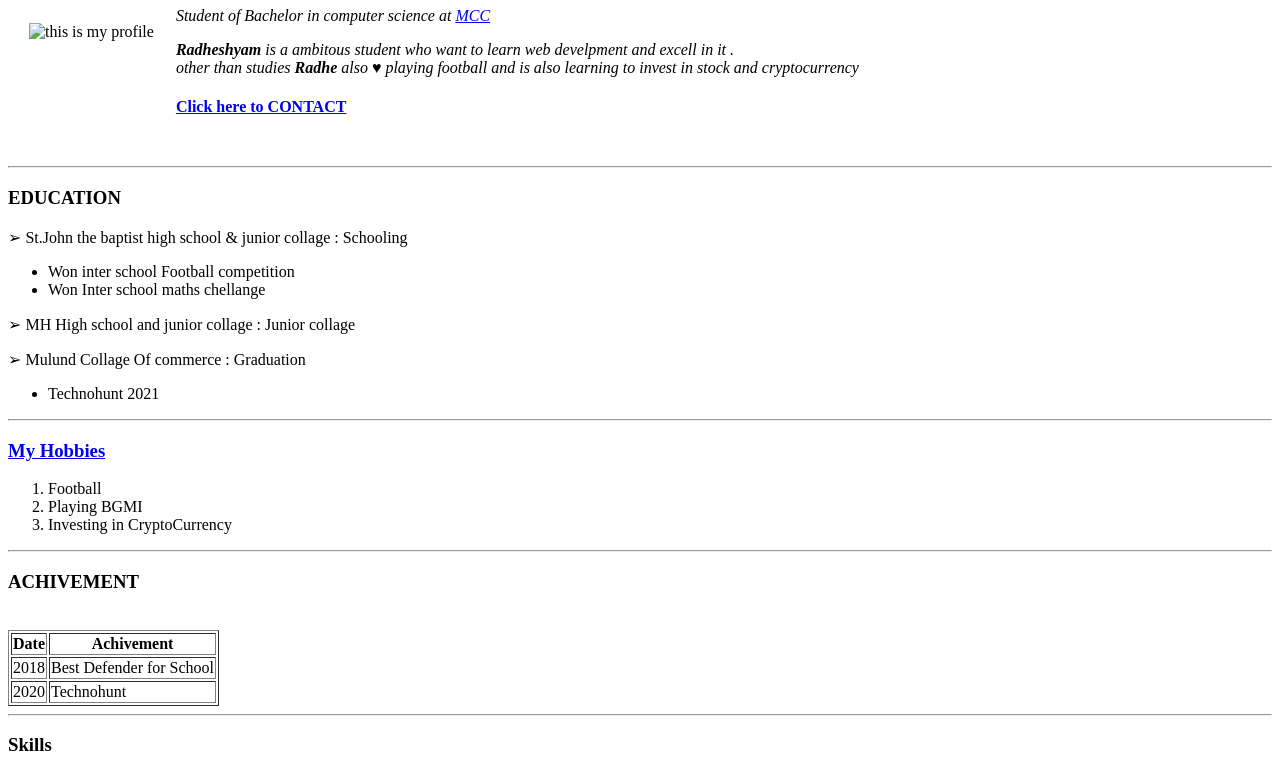
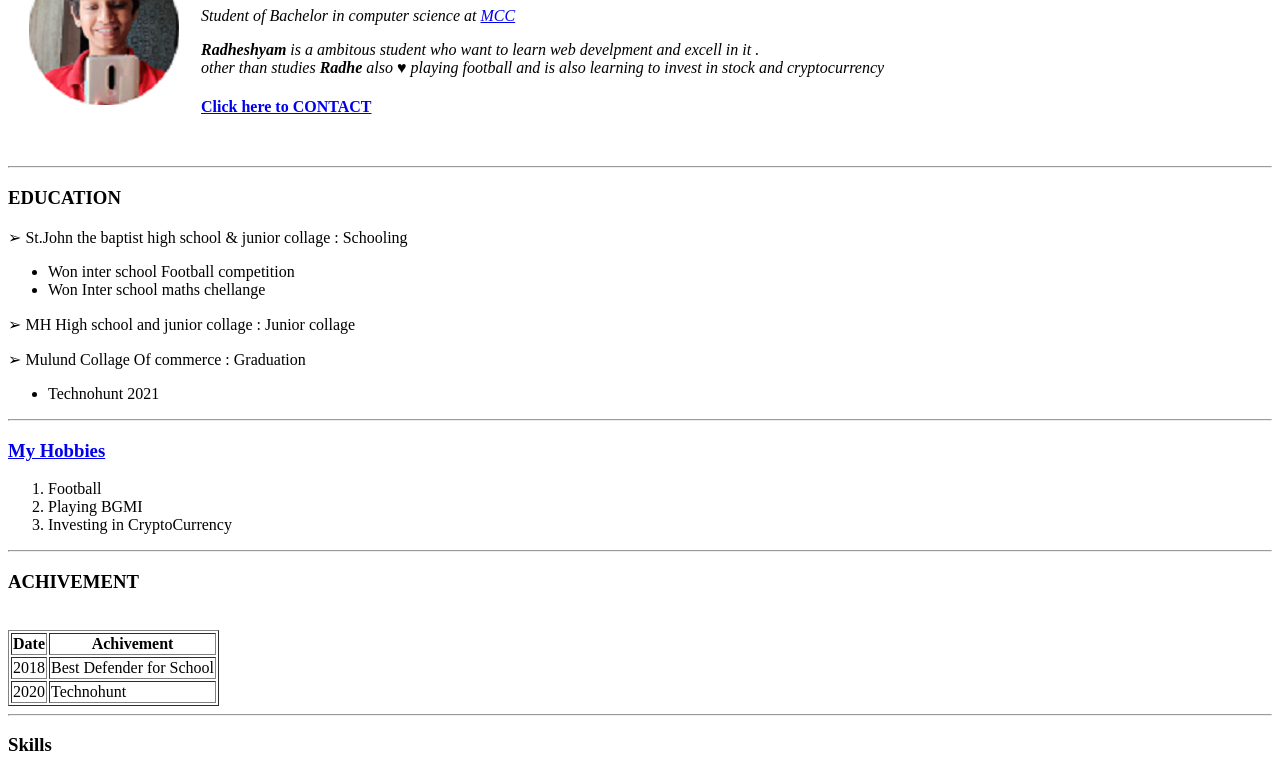
Before and after one commit to RadheshyamDamani7/webdev_cv, a plain HTML site: page index.html in a window 1280 px wide. Shown: the part 102-874 px from the top of the page. Drawn offline with Linux system fonts and the light colour scheme.

Commit message:
Update index.html

```diff
--- a/index.html
+++ b/index.html
@@ -9,7 +9,7 @@
 <body>
   <table cellspacing="20">
     <tr>
-      <td><img src="images/profileradhe-modified.png" alt="this is my profile"></td>
+      <td><img src="profileradhe-modified.png" alt="this is my profile"></td>
       <td>
         <h1>
           <strong>Radheshyam Damani</strong>
```
